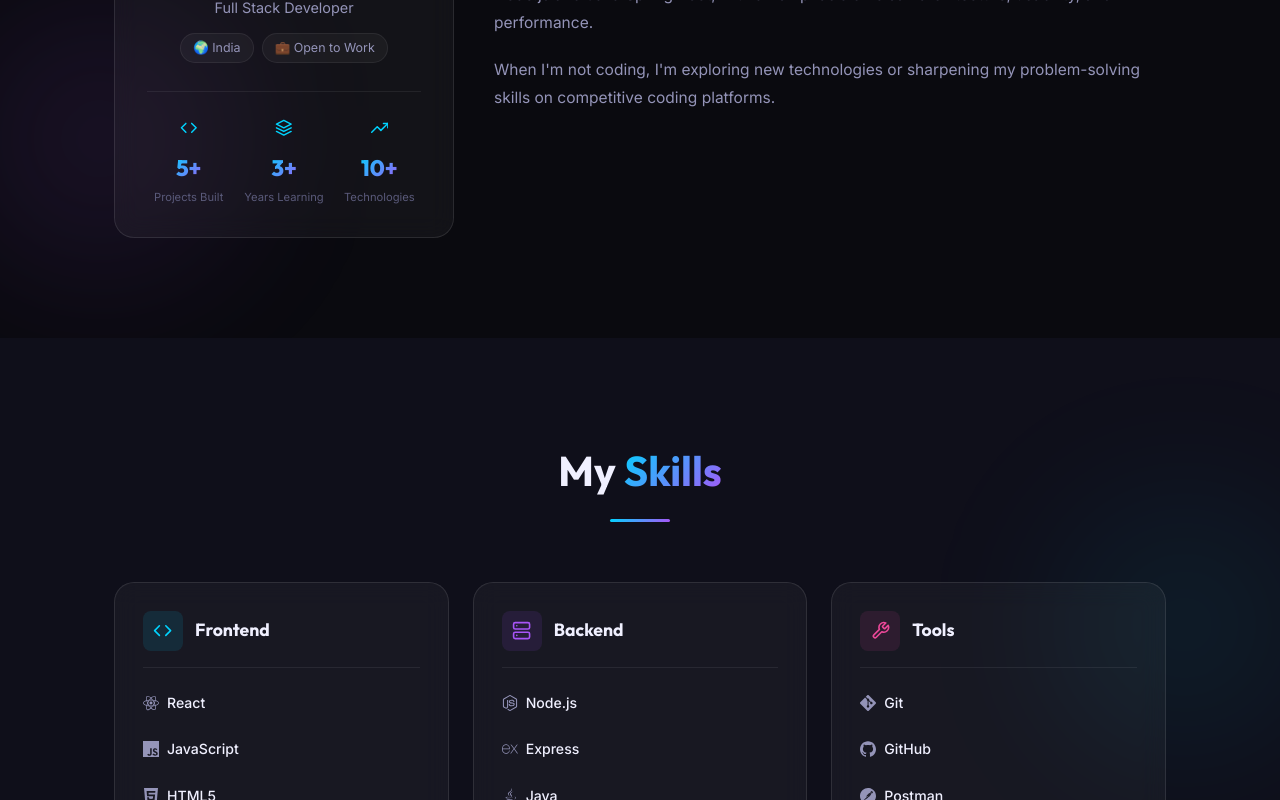
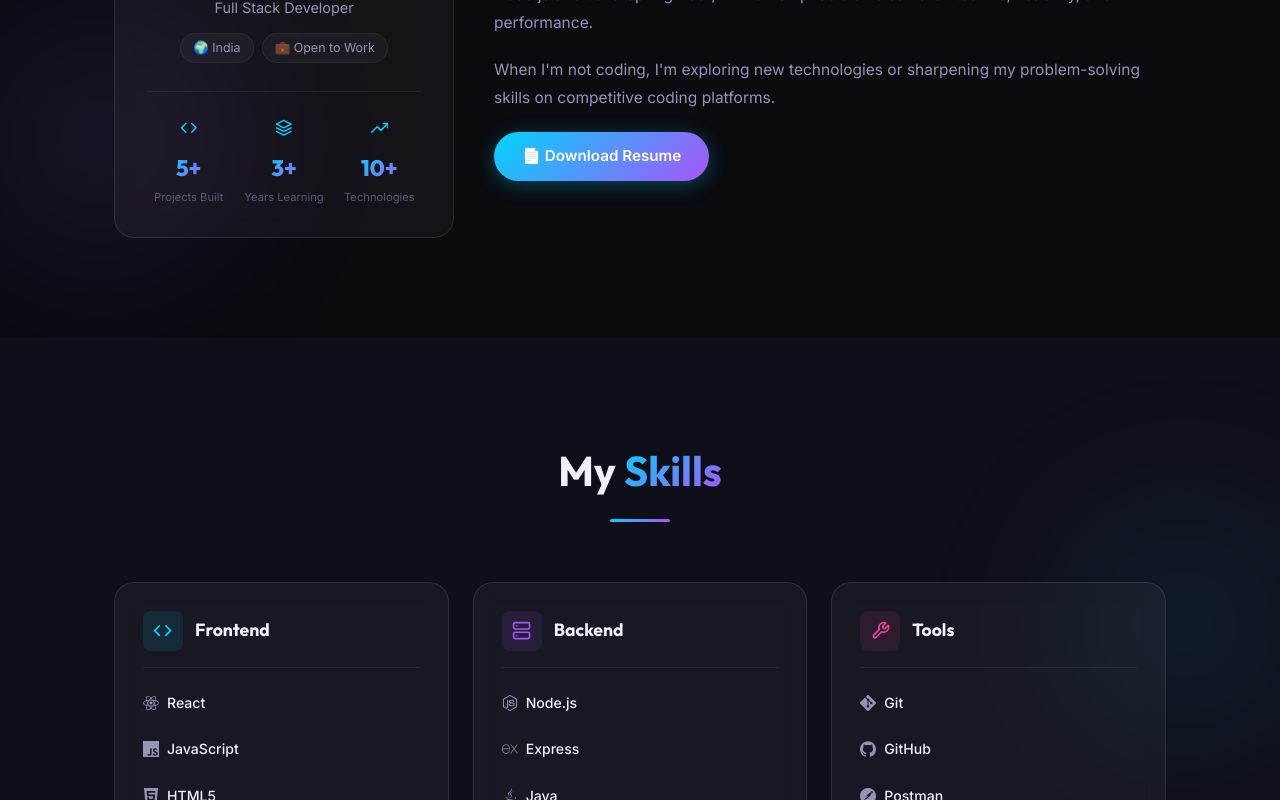
Before and after one commit to rozichilwal/Portfolio, a React (Vite) app: page / in a window 1280 px wide. Shown: the part 1260-2060 px from the top of the page. Built offline with nearby package versions, Linux system fonts and the light colour scheme.

Commit message:
resume added

```diff
--- a/package.json
+++ b/package.json
@@ -11,6 +11,7 @@
   },
   "dependencies": {
     "framer-motion": "^12.34.3",
+    "pdf-lib": "^1.17.1",
     "react": "^19.2.0",
     "react-dom": "^19.2.0",
     "react-icons": "^5.5.0",
--- a/src/components/About.css
+++ b/src/components/About.css
@@ -141,6 +141,28 @@
     font-size: 0.97rem;
 }
 
+.about__resume-btn {
+    display: inline-flex;
+    align-items: center;
+    gap: 8px;
+    padding: 12px 28px;
+    background: var(--accent-gradient);
+    color: #fff;
+    font-weight: 600;
+    font-size: 0.95rem;
+    border-radius: 50px;
+    text-decoration: none;
+    width: fit-content;
+    transition: var(--transition);
+    box-shadow: 0 4px 20px rgba(0, 212, 255, 0.3);
+}
+
+.about__resume-btn:hover {
+    opacity: 0.85;
+    transform: translateY(-2px);
+    box-shadow: 0 6px 28px rgba(0, 212, 255, 0.5);
+}
+
 .about__highlights {
     display: grid;
     grid-template-columns: 1fr 1fr;
--- a/src/components/About.jsx
+++ b/src/components/About.jsx
@@ -83,6 +83,14 @@
                             sharpening my problem-solving skills on competitive coding platforms.
                         </p>
 
+                        <a
+                            href="/resume.pdf"
+                            download="Rozi_Resume.pdf"
+                            className="about__resume-btn"
+                        >
+                            📄 Download Resume
+                        </a>
+
                         {/* <div className="about__highlights">
                             {[
                                 '🎯 Detail-oriented & quality-focused',
```
Also changed, not shown: 2 other files (tests, documents, lock files or other folders).
